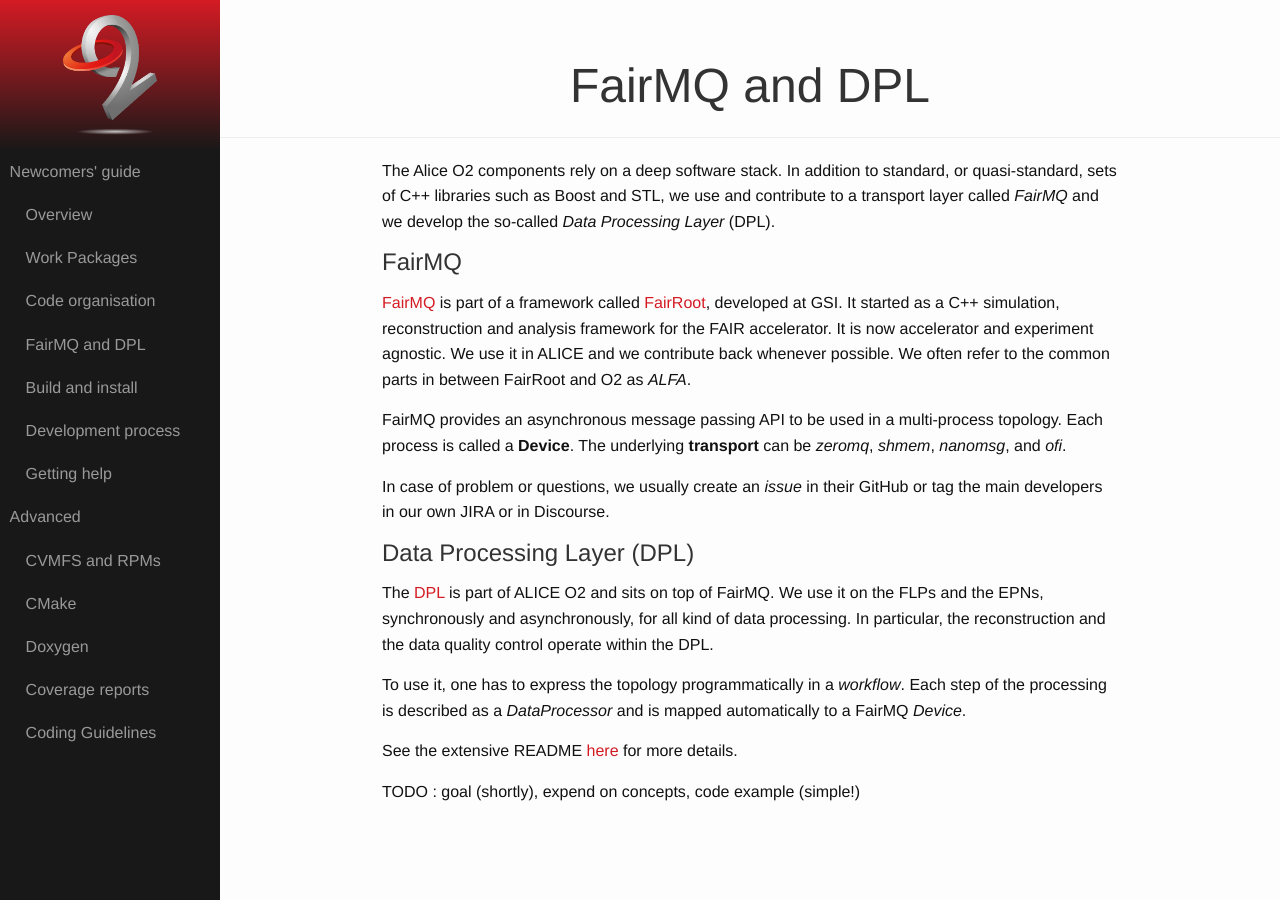
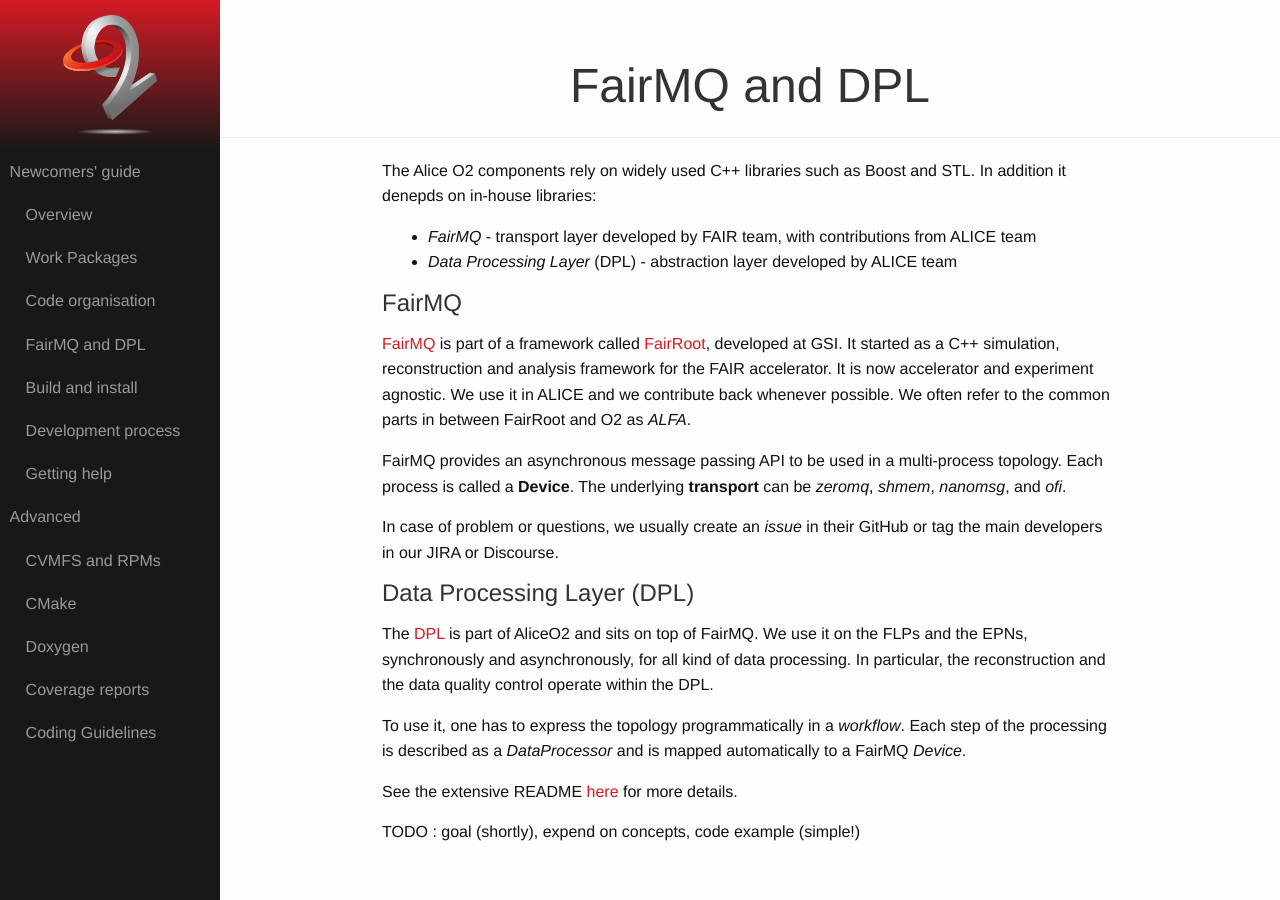
Before and after one commit to AliceO2Group/AliceO2Group.github.io, a Jekyll site: the page built from quickstart/fair-dpl.markdown, in a window 1280 px wide. Built offline with Jekyll 4.4.1, drawn with Linux system fonts in a browser that asks for light colours.

Commit message:
Update fair-dpl.markdown

```diff
--- a/quickstart/fair-dpl.markdown
+++ b/quickstart/fair-dpl.markdown
@@ -3,7 +3,9 @@ title: FairMQ and DPL
 layout: main
 ---
 
-The Alice O2 components rely on a deep software stack. In addition to standard, or quasi-standard, sets of C++ libraries such as Boost and STL, we use and contribute to a transport layer called _FairMQ_ and we develop the so-called _Data Processing Layer_ (DPL).
+The Alice O2 components rely on widely used C++ libraries such as Boost and STL. In addition it denepds on in-house libraries:
+- _FairMQ_ - transport layer developed by FAIR team, with contributions from ALICE team
+- _Data Processing Layer_ (DPL) - abstraction layer developed by ALICE team
 
 ## FairMQ
 
@@ -11,11 +13,11 @@ The Alice O2 components rely on a deep software stack. In addition to standard,
 
 FairMQ provides an asynchronous message passing API to be used in a multi-process topology. Each process is called a __Device__. The underlying __transport__ can be _zeromq_, _shmem_, _nanomsg_, and _ofi_.
 
-In case of problem or questions, we usually create an _issue_ in their GitHub or tag the main developers in our own JIRA or in Discourse.
+In case of problem or questions, we usually create an _issue_ in their GitHub or tag the main developers in our JIRA or Discourse.
 
 ## Data Processing Layer (DPL)
 
-The [DPL](https://github.com/AliceO2Group/AliceO2/tree/dev/Framework/Core) is part of ALICE O2 and sits on top of FairMQ. We use it on the FLPs and the EPNs, synchronously and asynchronously, for all kind of data processing. In particular, the reconstruction and the data quality control operate within the DPL.
+The [DPL](https://github.com/AliceO2Group/AliceO2/tree/dev/Framework/Core) is part of AliceO2 and sits on top of FairMQ. We use it on the FLPs and the EPNs, synchronously and asynchronously, for all kind of data processing. In particular, the reconstruction and the data quality control operate within the DPL.
 
 To use it, one has to express the topology programmatically in a _workflow_. Each step of the processing is described as a _DataProcessor_ and is mapped automatically to a FairMQ _Device_.
 
```
